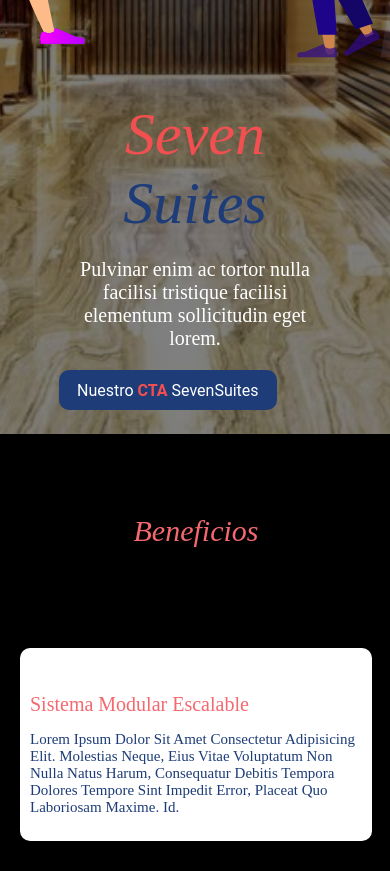
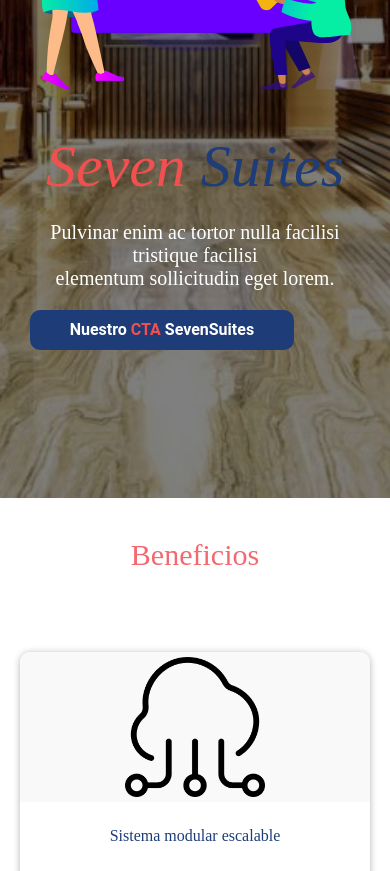
Before and after one commit to 3lvis-dev/seven-suites-project, a plain HTML site: page index.html in a window 390 px wide. Shown: the part 520-1391 px from the top of the page. Drawn offline with nearby package versions, Linux system fonts and the light colour scheme.

Commit message:
v1.1 Optimization code

```diff
--- a/static/src/css/style.css
+++ b/static/src/css/style.css
@@ -103,6 +103,7 @@ body {
 header {
     background-color: var(--primary-color);
     width: 100%;
+    position: relative; /* Necesario para posicionar el menú cuando esté abierto */
 }
 
 .header-container {
@@ -112,6 +113,8 @@ header {
     width: 1200px;
     min-height: 110px;
     margin: 0 auto;
+    padding: 0 1rem;
+    gap: 3rem;
 }
 
 .img_logo img {
@@ -127,33 +130,31 @@ header {
     justify-content: flex-end;
     gap: 3rem;
     list-style: none;
+    margin: 0;
+    padding: 0;
 }
-
-#menu a {
-    text-decoration: none;
-    color:var(--menu-text-color); /* Ajusta el color según tu diseño */
-    font-size: 2rem; /* Ajusta el tamaño de fuente según sea necesario */
-}
-
-#menu a:hover {
-    color:#FA3C45AB;
-}
-
-#menu a:active {
-    color:white;
-}
-
-FA3C45AB
 
 #menu li {
     margin: 0;
 }
 
+#menu a {
+    text-decoration: none;
+    color: var(--menu-text-color); /* Ajusta el color según tu diseño */
+    font-size: 2rem; /* Ajusta el tamaño de fuente según sea necesario */
+}
+
+#menu a:hover {
+    color: #FA3C45AB;
+}
+
+#menu a:active {
+    color: white;
+}
+
 .social_media {
     display: flex;
-    flex-direction: column;
     align-items: center;
-    padding: 0 2rem 0 2rem;
     gap: 1rem;
 }
 
@@ -161,6 +162,8 @@ FA3C45AB
     display: flex;
     list-style: none;
     gap: 2rem;
+    margin: 0;
+    padding: 0;
 }
 
 #social_media-menu a {
@@ -187,31 +190,47 @@ FA3C45AB
     cursor: pointer;
     display: none;
 }
+
 .icon_menu img {
     height: 30px;
-    margin-right: 10px;
 }
 
 @media (max-width: 803px) {
-    header nav ul {
+    .header-container {
+        flex-direction: column;
+        align-items: flex-start;
+    }
+
+    .nav-menu {
+        display: none; /* Esconde el menú de navegación en dispositivos pequeños */
+    }
+
+    .icon_menu {
+        display: flex;
+        align-items: center;
+    }
+
+    #menu {
+        display: flex;
+        flex-direction: column;
+        position: absolute;
+        top: 110px; /* Ajusta según la altura del header */
+        left: 0;
+        width: 100%;
         background-color: var(--gray-dark);
-        position: absolute;
-        flex-direction:column;
-        align-items: center;
-        justify-content: center;
-        top: 50px;
-        width: 100%;
         padding: 1em;
-        transition: margin-left 0.5s;
-        margin-left: 110%;
+        gap: 1em;
+        margin: 0;
+        transition: transform 0.3s ease;
+        transform: translateX(-100%); /* Esconde el menú inicialmente */
     }
+
     .show_menu {
-        margin-left: 0;
+        transform: translateX(0); /* Muestra el menú cuando se activa la clase */
     }
-    .icon_menu-show {
-        display: flex;
-        justify-content: flex-end;
-        width: 100%;
+
+    #menu a {
+        font-size: 1.5rem; /* Ajusta el tamaño del texto en el menú desplegable */
     }
 }
 
@@ -222,6 +241,9 @@ FA3C45AB
     width: 100vw;
     height: 100vh;
     background: url('../../assert/img/seven-suites-hotels.jpg') no-repeat center center/cover;
+    display: flex;
+    align-items: center; /* Centra verticalmente el contenido */
+    justify-content: center; /* Centra horizontalmente el contenido */
 }
 
 .hero-overlay {
@@ -240,9 +262,10 @@ FA3C45AB
     display: flex;
     justify-content: space-between;
     align-items: center;
-    width: 80%;
+    width: 90%; /* Ajusta el ancho para mayor flexibilidad */
     max-width: 1200px;
     color: white;
+    gap: 2rem; /* Añadido para mejorar el espaciado */
 }
 
 .hero-section {
@@ -250,8 +273,9 @@ FA3C45AB
     padding: 2rem;
 }
 
-.left-section {
-    text-align: left;
+.left-section img {
+    max-width: 100%;
+    height: auto; /* Asegura que la imagen se ajuste correctamente */
 }
 
 .right-section {
@@ -261,14 +285,53 @@ FA3C45AB
     gap: 2rem;
 }
 
+.right-section h1 {
+    font-size: 6.0rem;
+    font-weight: 300;
+    font-style: italic;
+}
+
+.right-section p {
+    font-size: 2.0rem;
+}
+
+.form__button {
+    background-color: #F25050; /* Ajusta el color del botón según sea necesario */
+    border: none;
+    padding: 1rem 2rem;
+    border-radius: 5px;
+    cursor: pointer;
+    font-size: 1.5rem;
+    text-align: center;
+}
+
+.form__button a {
+    text-decoration: none;
+    color: white;
+    font-weight: bold;
+}
+
+.form__button a:hover {
+    color: #FA3C45; /* Ajusta el color del texto al pasar el ratón sobre el botón */
+}
+
 /* Estilos responsivos */
 @media (max-width: 768px) {
     .hero-content {
         flex-direction: column;
+        text-align: center; /* Centra el texto en dispositivos pequeños */
     }
 
     .left-section, .right-section {
-        text-align: center;
+        padding: 1rem;
+    }
+
+    .right-section h1 {
+        font-size: 4rem; /* Ajusta el tamaño de fuente en pantallas pequeñas */
+    }
+
+    .right-section p {
+        font-size: 1.5rem; /* Ajusta el tamaño de fuente en pantallas pequeñas */
     }
 }
 
@@ -285,14 +348,12 @@ main {
     font-size: 3rem;
     text-align: center;
     font-weight: 400;
-    font-style: italic;
     margin-bottom: 6rem;
 }
 
 /*================================ Beneficios ========================================*/
 .beneficios {
     padding: 8rem 2rem 11rem;
-    /* margin: 0 1rem 8rem 1rem */
 }
 
 /* < ---------- Cards Container ---------- > */
@@ -300,92 +361,96 @@ main {
     max-width: 1200px;
     display: flex;
     flex-wrap: wrap;
-    gap: 0.5rem;
-    width: 100%;
+    gap: 2rem; /* Aumentado el gap entre las tarjetas */
+    justify-content: center; /* Centra las tarjetas en la pantalla */
+    margin: 0 auto; /* Centra el contenedor en la pantalla */
 }
 
 /* < ---------- Card ---------- > */
 .card {
     background-color: white;
-    margin: auto;
-    margin-top: 4rem;
-    margin-bottom: 4rem;
-    width: 320px;
     border-radius: 1rem;
-    box-shadow: 0 .1rem .7rem #0003;
+    box-shadow: 0 0.1rem 0.7rem rgba(0, 0, 0, 0.3);
     cursor: pointer;
-    transition: transform 200ms ease;
+    transition: transform 200ms ease, box-shadow 200ms ease;
+    overflow: hidden; /* Asegura que las imágenes no sobresalgan del borde */
+    max-width: 320px; /* Máximo ancho de la tarjeta */
+    width: 100%; /* Asegura que se ajuste al contenedor */
+    margin: auto; /* Centra cada tarjeta en su contenedor */
 }
 
 .card:hover {
     transform: scale(1.05);
-    transition: transform 200ms ease;
+    box-shadow: 0 0.2rem 1rem rgba(0, 0, 0, 0.4); /* Añadido efecto de sombra en hover */
 }
 
 /* < ---------- Header Cards ---------- > */
 .card_header {
-    position: relative;
-    height: 22rem;
+    height: 180px; /* Ajustado el tamaño para un mejor diseño */
+    display: flex;
+    align-items: center;
+    justify-content: center;
+    background-color: #f9f9f9; /* Fondo claro para la cabecera */
+}
+
+.card_img {
+    width: 50%;
+    height: auto; /* Mantiene la proporción de la imagen */
 }
 
 .card_content {
-    border: none;
-}
-
-.card_img {
-    position: absolute;
-    width: 70%;
-    left: 50%;
     padding: 1.5rem;
-    transform: translateX(-50%);
+    text-align: center;
 }
 
 .card_name {
-    text-transform: capitalize;
-    color: var(--font-color);
+    color: #1D3C78; /* Ajusta el color según tu esquema de diseño */
     font-weight: 500;
-    font-size: 2.0rem;
-    margin-top: 4.5rem;
-    margin-left: 1rem;
+    font-size: 1.8rem; /* Ajustado para mejor legibilidad */
+    margin: 1rem 0;
 }
 
-.card_list{
-    display: flex;
-    justify-content: center;
-    color: var(--text-color);
+.card_footer {
+    padding: 1rem;
+}
+
+.card_list {
+    color: #333; /* Ajusta el color del texto */
     font-weight: 300;
-    text-transform: capitalize;
-    font-size: 1.5rem;
-    gap: 2rem;
-  }
-
-
-.card_footer {
-    margin: 1.5rem 0 2.5rem;
-    padding-left: 1rem;
-    padding-right: 1rem;
+    font-size: 1.4rem; /* Ajustado para mejor legibilidad */
+    line-height: 1.6; /* Mejora la legibilidad del texto */
+    text-align: center; /* Centra el texto en la tarjeta */
 }
 
 /* < ---------- Media Cards Container ---------- > */
 @media only screen and (max-width: 720px) {
     .beneficios {
-        background-color: black;
-        margin: auto;
+        padding: 4rem 1rem 6rem; /* Ajusta el padding en pantallas pequeñas */
     }
 
     .cards-container {
-        width: 100%;
-        height: 90%;
+        gap: 1.5rem; /* Ajustado el espacio entre tarjetas en pantallas pequeñas */
     }
 
     .card {
-        width: 352px;
+        max-width: 350px;
+        margin-top: 2rem; /* Reduce el margen en pantallas pequeñas */
+    }
+
+    .card_img {
+        width: 40%;
     }
 
     .card_header {
-        position: absolute;
-        background-color: red;
-        width: auto;
+        height: 150px; /* Ajustado el tamaño de la cabecera */
+    }
+
+    .card_name {
+        font-size: 1.6rem; /* Ajustado el tamaño de fuente para pantallas pequeñas */
+    }
+
+    .card_list {
+        font-size: 1.2rem; /* Ajustado el tamaño de fuente para pantallas pequeñas */
     }
 }
 
--- a/static/src/js/main.js
+++ b/static/src/js/main.js
@@ -1,9 +1,13 @@
+// Mostrar el nombre del proyecto en la consola
 let project = "Start project Seven Suites";
 console.log(project);
 
+// Seleccionar el ícono de la hamburguesa y el menú de navegación
 const iconBurger = document.querySelector("#icon_burger");
 const menu = document.querySelector("#menu");
 
+// Añadir un evento de clic al ícono de la hamburguesa
 iconBurger.addEventListener("click", () => {
+    // Alternar la clase 'show_menu' en el menú de navegación para mostrar u ocultar
     menu.classList.toggle("show_menu");
 });
```
Also changed, not shown: index.html (+0 -1 lines).
